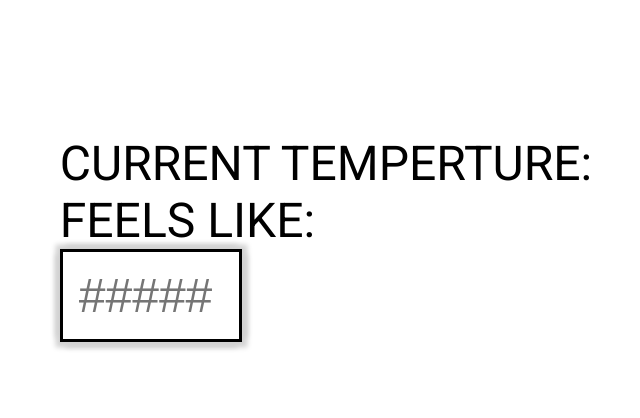
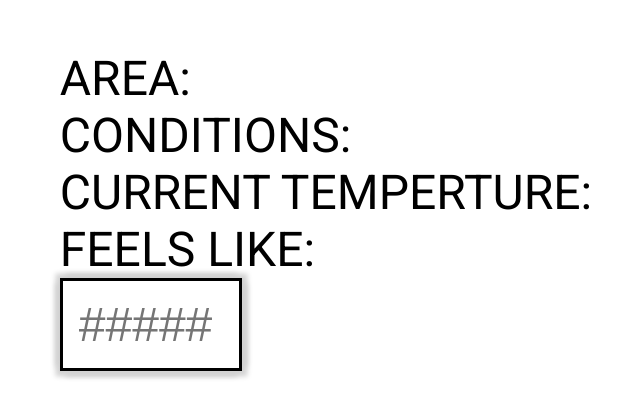
Before and after one commit to vincentcollis/Weather_Zip, a React (Create React App) app: page / in a window 1280 px wide. Shown: the part 190-608 px from the top of the page, without its empty margins (314-954 px from the left). Built offline with nearby package versions, Linux system fonts and the light colour scheme.

Commit message:
include more information in payload

```diff
--- a/src/App.js
+++ b/src/App.js
@@ -33,7 +33,7 @@ function App() {
     setFeelsLike(payload.main.feels_like)
 
   }
-  // console.log(`${zip} ${name} ${description} ${temp} ${feelsLike}`)
+  console.log(`${zip} ${name} ${description} ${temp} ${feelsLike}`)
 
   return (
     <>
@@ -44,6 +44,7 @@ function App() {
             description = {description}
             temp = {temp}
             feelsLike = {feelsLike}
+            name = {name}
           />
           <Location fetchData = {fetchData} zip = {zip} setZip = {setZip}/>
         </Div>
--- a/src/containers/TodayForcast.js
+++ b/src/containers/TodayForcast.js
@@ -11,12 +11,13 @@ const StyledDiv = styled.div`
 
 export default function TodayForcast(props) {
     // destruct props
-    let {feelsLike, temp, description} = props
+    let {feelsLike, temp, description, name} = props
 
-    console.log(temp)
+    // console.log(temp)
     return (
         <StyledDiv>
-            {description}<br/>
+            Area: {name}<br/>
+            Conditions: {description}<br/>
             Current Temperture: {temp}<br/>
             Feels Like: {feelsLike}<br/>
         </StyledDiv>
```
Also changed, not shown: 1 other file (tests, documents, lock files or other folders).
